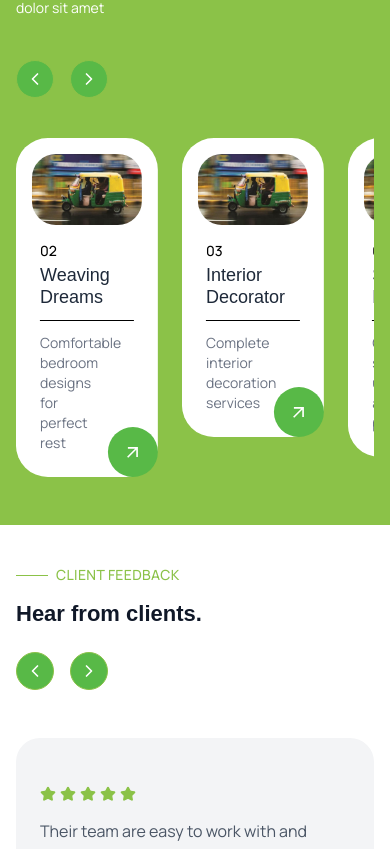
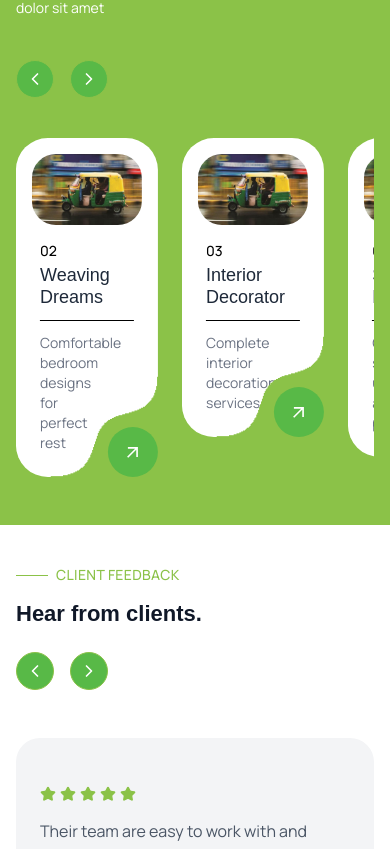
Before and after one commit to Himanshukumar2003/ev-riksha, a Next.js app: page / in a window 390 px wide. Shown: the part 2195-3044 px from the top of the page. Built offline with nearby package versions, Linux system fonts and the light colour scheme.

Commit message:
responsive

```diff
--- a/src/app/globals.css
+++ b/src/app/globals.css
@@ -301,6 +301,25 @@ h6 {
 
 
 
+.product-cards::after {
+  content: '';
+  position: absolute;
+  width: 112px;
+  height: 112px;
+  bottom: -1px;
+  right: -1px;
+  background-color: var(--color-primary-light);
+  /* -webkit-mask: url('/images/bg/shape-bottom.png') bottom right no-repeat; */
+  mask: url('/greenbtn.webp') bottom right no-repeat;
+  -webkit-mask-size: contain;
+  mask-size: contain;
+  z-index: 10;
+  /* Optional: Add z-index if needed */
+}
+
+
+
+
 .cards::after {
   content: '';
   position: absolute;
--- a/src/app/product/[slug]/page.js
+++ b/src/app/product/[slug]/page.js
@@ -55,10 +55,6 @@ export default function ProductPage({ params }) {
     <>
       <MainProductViewer productSlug={slug} />
 
-      <div className="section">
-        <StepsSection product={selectedProduct} />
-      </div>
-
       <VehicleSpecsTable product={selectedProduct} />
 
       <Gallery product={selectedProduct} />
--- a/src/app/product/main-products.js
+++ b/src/app/product/main-products.js
@@ -4,6 +4,7 @@ import { Download, MessageCircle, MapPin, Palette } from "lucide-react";
 import Image from "next/image";
 import PaymentBreakdownChart from "./payment-breakdown-chart";
 import React360Viewer from "react-360-view";
+import StepsSection from "./feachers-cards";
 
 export default function MainProductViewer({ productSlug }) {
   const [product, setProduct] = useState(null);
@@ -317,6 +318,8 @@ export default function MainProductViewer({ productSlug }) {
         </div>
       </div>
 
+      <StepsSection product={product} />
+
       {/* EMI Calculator */}
       <div className="py-16">
         <div className="max-w-7xl mx-auto px-4">
--- a/src/components/blog.js
+++ b/src/components/blog.js
@@ -47,7 +47,7 @@ export default function Blogs() {
         {/* Content Grid */}
         <div className="grid lg:grid-cols-12 gap-8 justify-center    items-center">
           {/* Left Column - Small Posts */}
-          <div className="space-y-6 col-span-5">
+          <div className="space-y-6 col-span-12 md:col-span-6   lg:col-span-5">
             {smallPosts.map((post) => (
               <div
                 key={post.id}
@@ -84,7 +84,7 @@ export default function Blogs() {
           </div>
 
           {/* Right Column - Featured Post */}
-          <article className="group   cursor-pointer items-center flex col-span-7">
+          <article className="group   cursor-pointer items-center flex col-span-12 md:col-span-6 lg:col-span-7">
             <div className="relative ">
               <Image
                 src="/img/download.webp"
--- a/src/components/products.js
+++ b/src/components/products.js
@@ -108,16 +108,16 @@ export default function OurProduct() {
                   slidesPerView: 2.3,
                 },
                 1280: {
-                  slidesPerView: 3,    // xl
+                  slidesPerView: 3, // xl
                 },
                 1536: {
-                  slidesPerView: 3,    // 2xl
+                  slidesPerView: 3, // 2xl
                 },
               }}
             >
               {services.map((service) => (
                 <SwiperSlide key={service.id}>
-                  <div className="bg-white  relative rounded-[2rem] max-w-sm mx-auto">
+                  <div className="bg-white product-cards  relative rounded-[2rem] max-w-sm mx-auto">
                     <div className="p-4">
                       <Image
                         height={300}
```
Also changed, not shown: public/greenbtn.webp (added).
